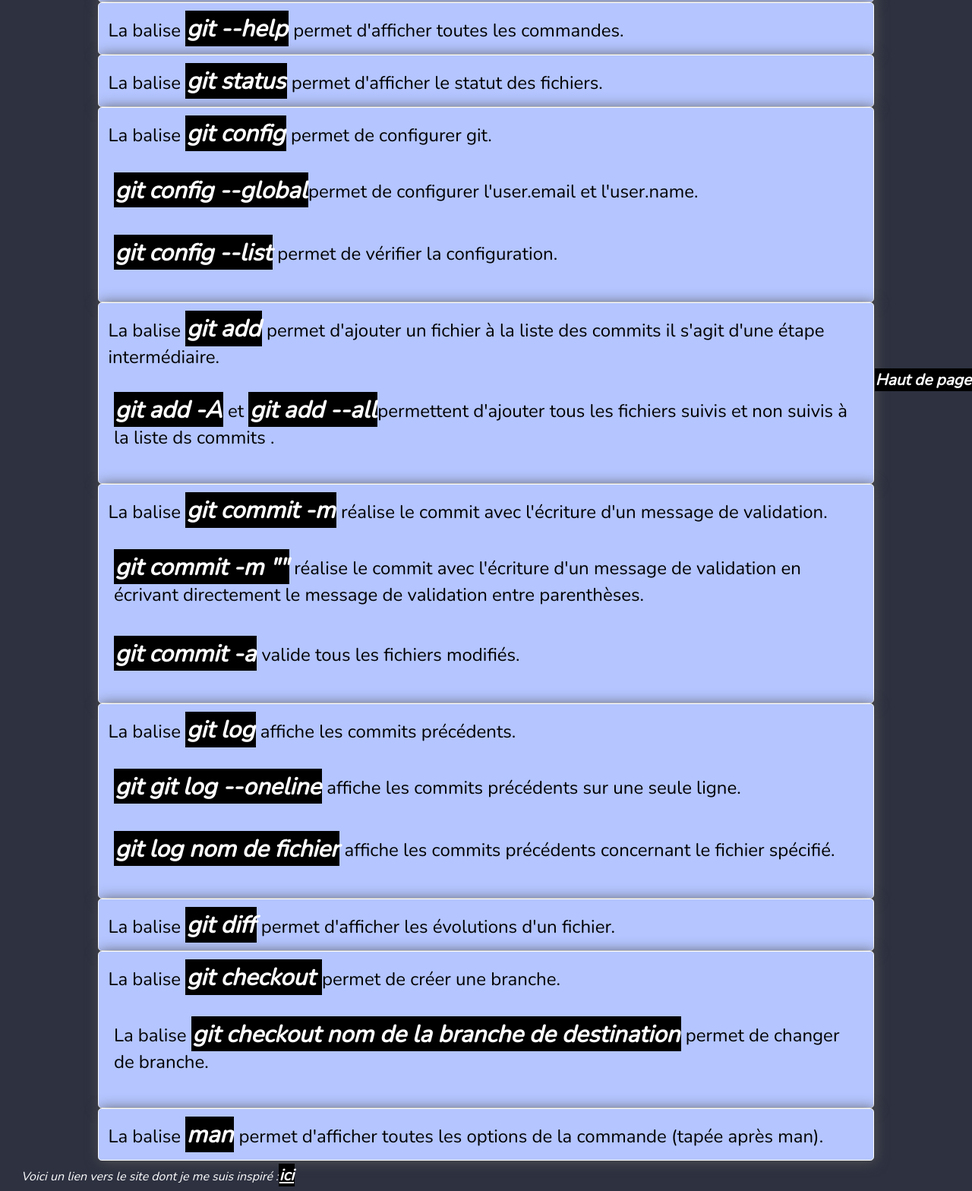
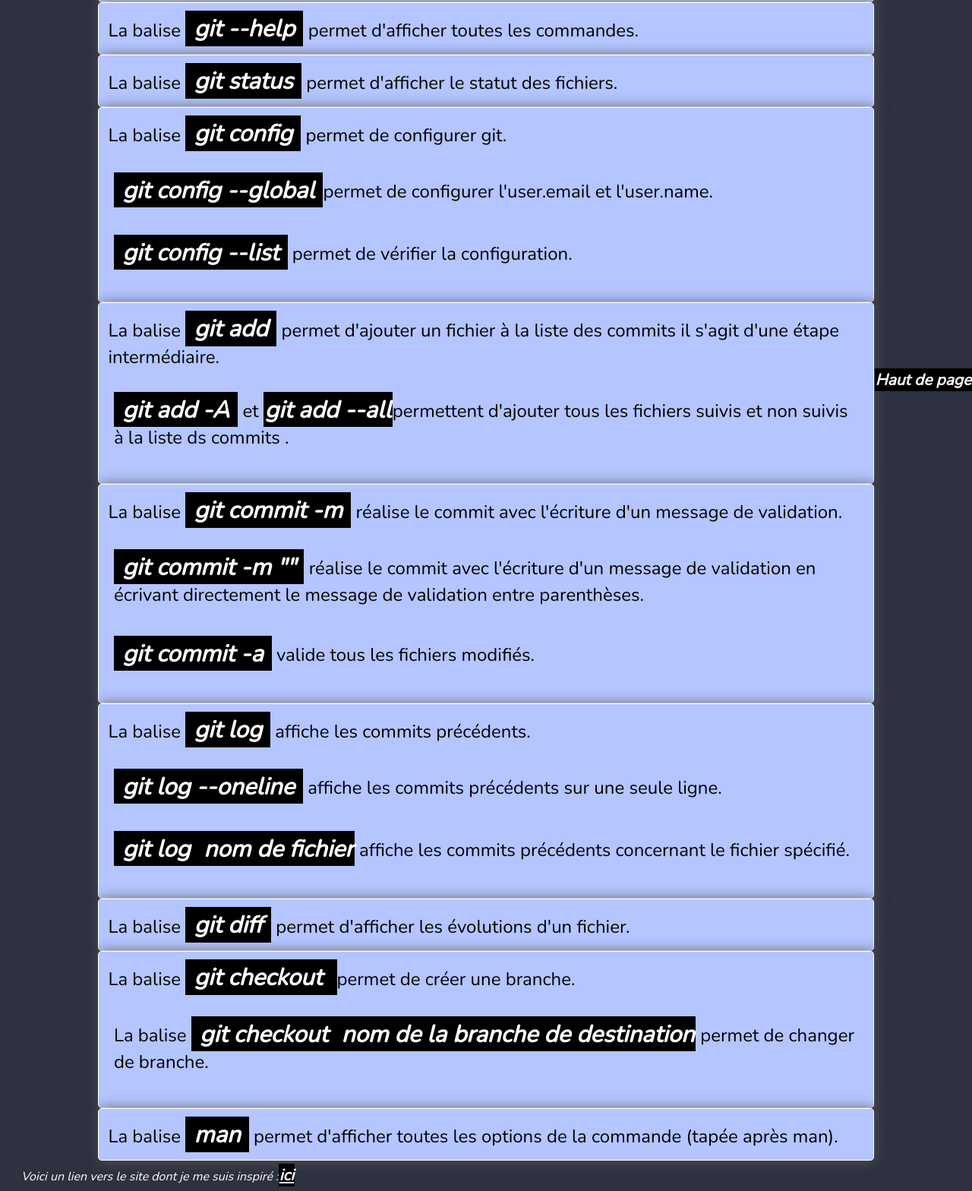
Before and after one commit to thomascav/cheatsheets-git, a plain HTML site: page index.html in a window 1280 px wide. Shown: the part 285-1853 px from the top of the page at 76% size. Drawn offline with nearby package versions, Linux system fonts and the light colour scheme.

Commit message:
added <code>

```diff
--- a/index.html
+++ b/index.html
@@ -18,39 +18,39 @@
         <h3>Quelques commandes essentielles de Git qui dépannent...</h3>
     </div>
     <div>
-        La balise <a class="notion">git --help</a> permet d'afficher toutes les commandes.
+        La balise <a class="notion"><code>git --help</code></a> permet d'afficher toutes les commandes.
     </div>
     <div>
-        La balise <a class="notion">git status</a> permet d'afficher le statut des fichiers.
+        La balise <a class="notion"><code>git status</code></a> permet d'afficher le statut des fichiers.
     </div>
     <div>
-        La balise <a class="notion">git config</a> permet de configurer git.
-        <p><a class="notion">git config --global</a>permet de configurer l'user.email et l'user.name.</p>
-        <p><a class="notion">git config --list</a> permet de vérifier la configuration.</p>
+        La balise <a class="notion"><code>git config</code></a> permet de configurer git.
+        <p><a class="notion"><code>git config --global</code></a>permet de configurer l'user.email et l'user.name.</p>
+        <p><a class="notion"><code>git config --list</code></a> permet de vérifier la configuration.</p>
     </div>
     <div>
-        La balise <a class="git add">git add</a> permet d'ajouter un fichier à la liste des commits il s'agit d'une étape intermédiaire.
-        <p><a class="notion">git add -A</a> et <a class="notion">git add --all</a>permettent d'ajouter tous les fichiers suivis et non suivis à la liste ds commits .</p>
+        La balise <a class="git add"><code>git add</code></a> permet d'ajouter un fichier à la liste des commits il s'agit d'une étape intermédiaire.
+        <p><a class="notion"><code>git add -A</code></a> et <a class="notion">git add --all</a>permettent d'ajouter tous les fichiers suivis et non suivis à la liste ds commits .</p>
     </div>
     <div>
-        La balise <a class="notion">git commit -m</a> réalise le commit avec l'écriture d'un message de validation.
-        <p><a class="notion">git commit -m ""</a> réalise le commit avec l'écriture d'un message de validation en écrivant directement le message de validation entre parenthèses.</p>
-        <p><a class="notion">git commit -a</a> valide tous les fichiers modifiés.</p>
+        La balise <a class="notion"><code>git commit -m</code></a> réalise le commit avec l'écriture d'un message de validation.
+        <p><a class="notion"><code>git commit -m ""</code></a> réalise le commit avec l'écriture d'un message de validation en écrivant directement le message de validation entre parenthèses.</p>
+        <p><a class="notion"><code>git commit -a</code></a> valide tous les fichiers modifiés.</p>
     </div>
     <div>
-        La balise <a class="notion">git log</a> affiche les commits précédents.
-        <p><a class="notion">git git log --oneline</a> affiche les commits précédents sur une seule ligne.</p>
-        <p><a class="notion">git log nom de fichier</a> affiche les commits précédents concernant le fichier spécifié.</p>
+        La balise <a class="notion"><code>git log</code></a> affiche les commits précédents.
+        <p><a class="notion"><code>git log --oneline</code></a> affiche les commits précédents sur une seule ligne.</p>
+        <p><a class="notion"><code>git log</code> nom de fichier</a> affiche les commits précédents concernant le fichier spécifié.</p>
     </div>
     <div>
-        La balise <a class="notion">git diff</a> permet d'afficher les évolutions d'un fichier.
+        La balise <a class="notion"><code>git diff</code></a> permet d'afficher les évolutions d'un fichier.
     </div>
     <div>
-        La balise <a class="notion">git checkout </a> permet de créer une branche.
-        <p>La balise <a class="notion">git checkout nom de la branche de destination</a> permet de changer de branche.</p>
+        La balise <a class="notion"><code>git checkout</code> </a> permet de créer une branche.
+        <p>La balise <a class="notion"><code>git checkout</code> nom de la branche de destination</a> permet de changer de branche.</p>
     </div>
     <div>
-        La balise <a class="notion">man</a> permet d'afficher toutes les options de la commande (tapée après man).
+        La balise <a class="notion"><code>man</code></a> permet d'afficher toutes les options de la commande (tapée après man).
     </div>
     <footer>
         <em>Voici un lien vers le site dont je me suis inspiré :<a href="http://juliend.github.io/linux-cheatsheet/" title="http://juliend.github.io/linux-cheatsheet">ici</a></em>
```
